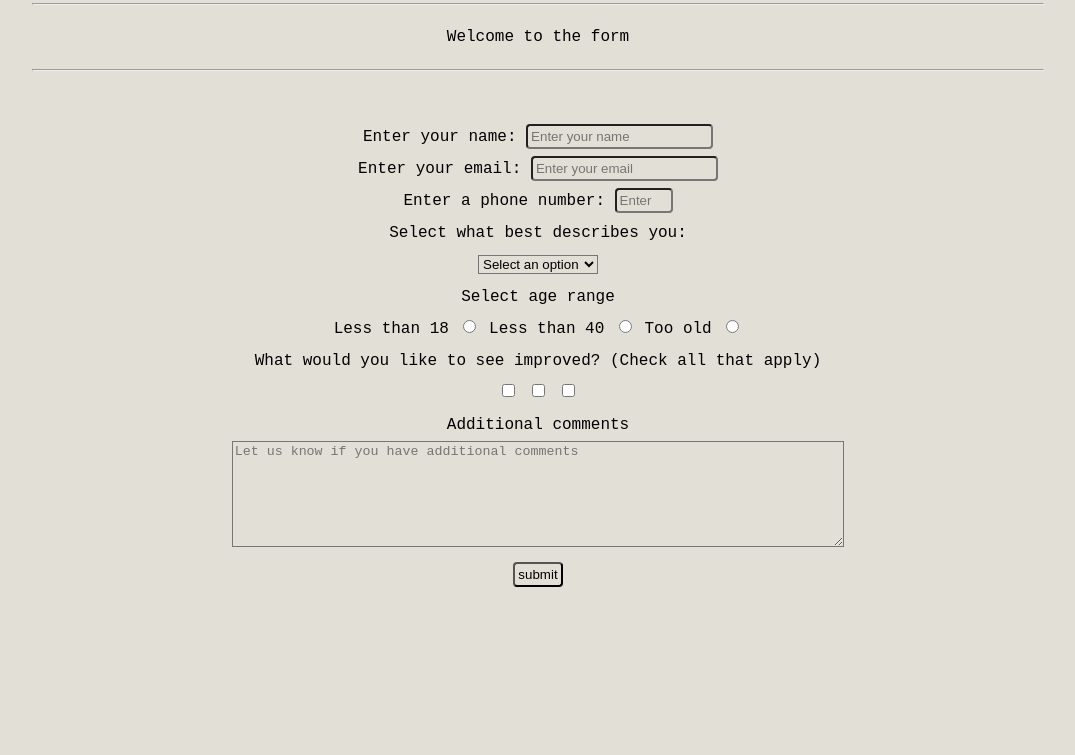
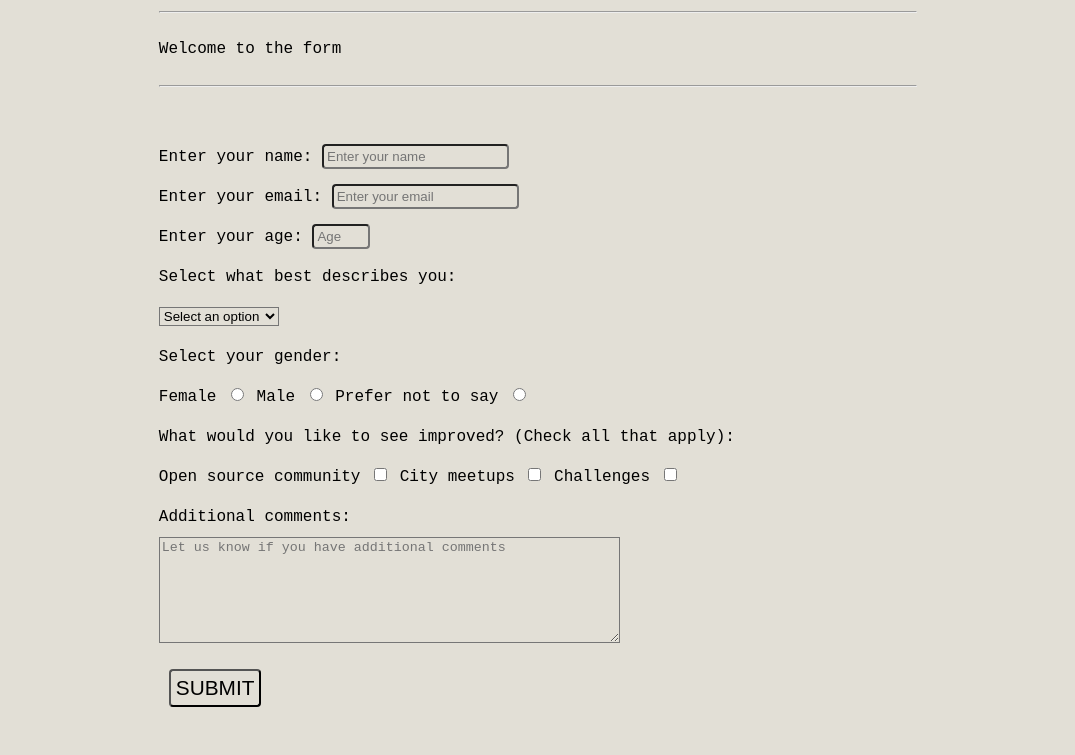
Before and after one commit to Apiyo4/MicroverseTrialOne, a plain HTML site: page HTML Project/index.html in a window 1280 px wide. Shown: the part 69-824 px from the top of the page, without its empty margins (102-1177 px from the left). Before the commit the page ends 800 px from the top, so only its background shows below. Drawn offline with Linux system fonts and the light colour scheme.

Commit message:
Added style to submit button, fixed checkboxes text and finilized details

```diff
--- a/HTML Project/index.html
+++ b/HTML Project/index.html
@@ -20,8 +20,8 @@
                 <input type="email" id="email" placeholder="Enter your email">
                 </label>
 
-                <label id='number-label'>Enter a phone number:
-                <input type="number" id="number" max= '10' min= '3' placeholder="Enter your phone number">
+                <label id='number-label'>Enter your age:
+                <input type="number" id="number" max= '50' min= '16' placeholder="Age">
                 </label>
 
                 <label id="select"> Select what best describes you:</label>
@@ -32,20 +32,23 @@
                     <option value="Opt 2">Full time learner</option>
                     <option value="Opt 2">Prefer not to say</option>
                 </select>
-                <label>Select age range</label>
-                Less than 18
-                <input type="radio" name="age" value="Less than 18" />
-                Less than 40
-                <input type="radio" name="age" value="Less than 40" />
-                Too old
-                <input type="radio" name="age" value="Too old" />
+                <label>Select your gender:</label>
+                Female
+                <input type="radio" name="age" value="Female" />
+                Male
+                <input type="radio" name="age" value="Male" />
+                Prefer not to say
+                <input type="radio" name="age" value="Prefer not to say" />
 
-                <label> What would you like to see improved? (Check all that apply)</label>
+                <label> What would you like to see improved? (Check all that apply):</label>
+                Open source community
                 <input type='checkbox' value='Open source community'/>
+                City meetups
                 <input type='checkbox' value='City meetups'/>
+                Challenges
                 <input type='checkbox' value='Challenges'/>
 
-                <label>Additional comments</label>
+                <label>Additional comments:</label>
                 <textarea placeholder="Let us know if you have additional comments"></textarea>
                <br/>
                 <input type='button' id='submit' value= 'submit' />
--- a/HTML Project/styles.css
+++ b/HTML Project/styles.css
@@ -3,12 +3,17 @@ body{
     background-color: #e2dfd6;
 }
 
+h1{
+    text-transform: uppercase;
+}
+
 #main{
     display: block;
-    width: 80%;
+    width: 60%;
     margin: 0 auto;
-    text-align: center;
-    line-height: 2em;
+    text-align: left;
+    line-height: 2.5em;
+    padding-bottom: 30px;
 }
 
 form{
@@ -27,8 +32,26 @@ input{
     border-radius: 4px;
     background-color: #e2dfd6;
 }
+input:focus{
+    outline: none;
+}
+input[type='button']{
+    padding: 5px;
+    display: inline-block;
+    margin: 10px;
+    font-size: 1.3em;
+    text-transform: uppercase;
+}
+input[type='button']:hover{
+    background-color: darkslateblue;
+    color: white;
+    cursor: pointer;
+}
 select, textarea{
     background-color: #e2dfd6;
+}
+select:hover{
+    cursor: pointer;
 }
 textarea{
     width: 60%;
```
